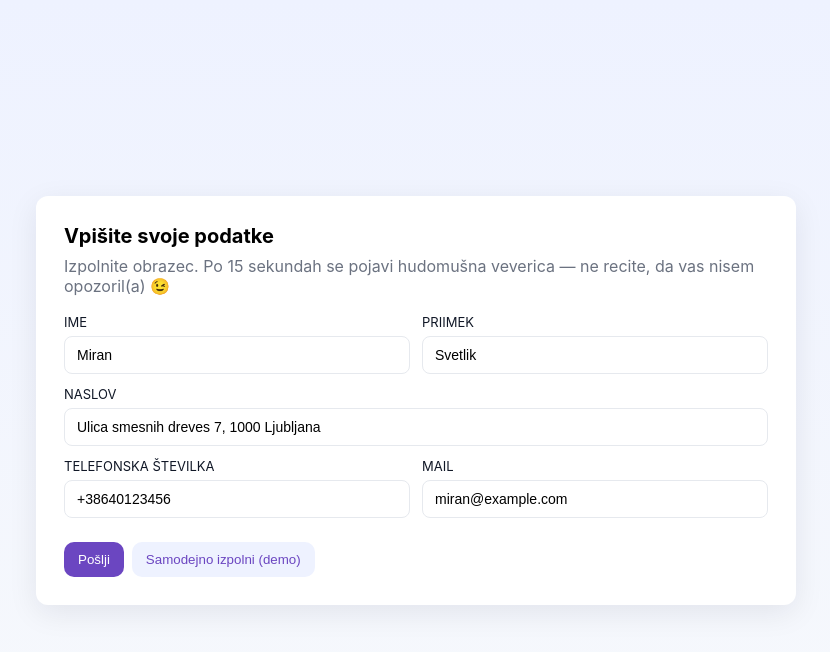
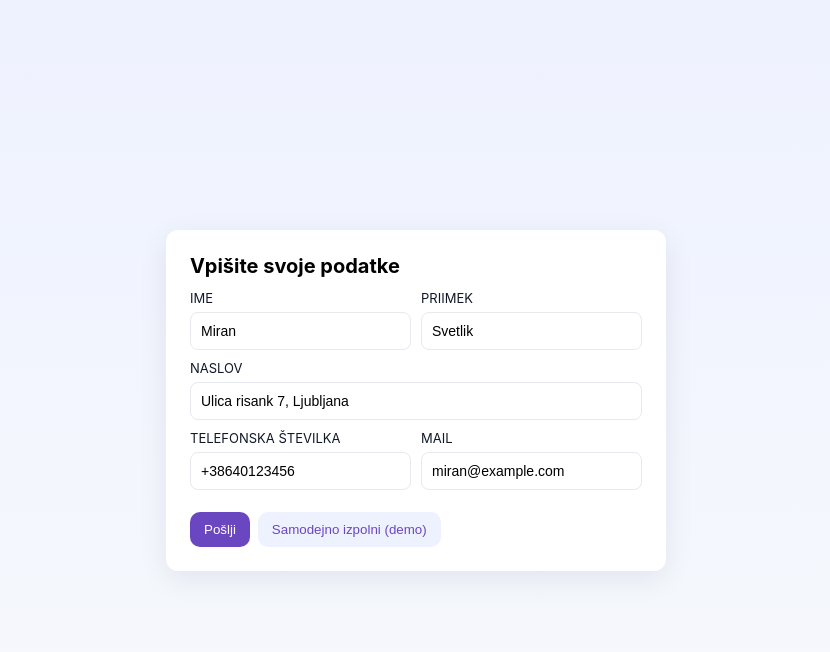
Before and after one commit to ovn-varnost/Ujemi_sreco, a plain HTML site: page index.html in a window 1280 px wide. Both pictures are taken after a click on the button "Samodejno izpolni (demo)". Shown: the whole page, without its empty margins (224-1054 px from the left). Drawn offline with Linux system fonts and the light colour scheme.

Commit message:
Refactor HTML structure and styles for squirrel form
Updated the title and modified styles for the card and form layout. Changed the squirrel animation and adjusted the timer for showing the squirrel.

```diff
--- a/index.html
+++ b/index.html
@@ -3,187 +3,121 @@
 <head>
   <meta charset="utf-8" />
   <meta name="viewport" content="width=device-width,initial-scale=1" />
-  <title>Obrazec — hudomušna veverica</title>
+  <title>Obrazec — risankasta veverica</title>
   <style>
     :root{ --bg:#f7f9fc; --card:#ffffff; --accent:#6b46c1; --muted:#6b7280 }
-    *{box-sizing:border-box}
-    body{font-family:Inter, ui-sans-serif, system-ui, -apple-system, "Segoe UI", Roboto, "Helvetica Neue", Arial; background:linear-gradient(180deg,#eef2ff 0%,var(--bg) 100%); margin:0; min-height:100vh; display:flex; align-items:center; justify-content:center; padding:32px}
-    .card{background:var(--card); width:760px; max-width:96vw; border-radius:12px; box-shadow:0 8px 30px rgba(12,17,43,0.08); padding:28px; position:relative; overflow:hidden}
-    h1{margin:0 0 8px 0; font-size:20px}
-    p.lead{margin:0 0 18px 0; color:var(--muted)}
+    *{box-sizing:border-box; margin:0; padding:0;}
+    body{font-family:Inter, ui-sans-serif, system-ui, -apple-system, "Segoe UI", Roboto, "Helvetica Neue", Arial; background:linear-gradient(180deg,#eef2ff 0%,var(--bg) 100%); min-height:100vh; display:flex; align-items:center; justify-content:center; padding:16px}
+    .card{background:var(--card); width:100%; max-width:500px; border-radius:12px; box-shadow:0 8px 30px rgba(12,17,43,0.08); padding:24px; position:relative; overflow:hidden}
+    h1{margin-bottom:12px; font-size:20px}
 
-    form{display:grid; grid-template-columns:1fr 1fr; gap:12px}
+    form{display:grid; grid-template-columns:1fr 1fr; gap:10px}
     label{display:flex; flex-direction:column; font-size:13px; color:#111827}
-    input{margin-top:6px; padding:10px 12px; border-radius:8px; border:1px solid #e6e9ee; font-size:14px}
+    input{margin-top:6px; padding:10px; border-radius:8px; border:1px solid #e6e9ee; font-size:14px}
     .full{grid-column:1 / -1}
     .actions{display:flex; gap:8px; margin-top:12px}
     button{background:var(--accent); color:white; border:none; padding:10px 14px; border-radius:10px; cursor:pointer}
     button.secondary{background:#eef2ff; color:var(--accent)}
 
-    /* HUDO-MUSNA VEVERICA */
-    .squirrel-wrap{position:absolute; right:18px; bottom:18px; width:220px; height:220px; pointer-events:auto}
-    .squirrel{width:100%; height:100%; display:flex; align-items:center; justify-content:center; opacity:0; transform:translateY(20px) scale(0.9); transition:all 700ms cubic-bezier(.2,.9,.2,1);}
-    .squirrel.show{opacity:1; transform:translateY(0) scale(1);}
+    /* RISANKASTA VEVERICA */
+    .squirrel-wrap{position:absolute; bottom:20px; right:-220px; width:200px; height:200px; pointer-events:auto; z-index:100}
+    .squirrel{width:100%; height:100%; position:relative; display:flex; align-items:center; justify-content:center; transform:translateX(0); transition:transform 1s cubic-bezier(0.68,-0.55,0.27,1.55);}
+    .nut{position:absolute; width:30px; height:30px; background:#a0522d; border-radius:50%; top:70%; left:0; transform:translateX(0) rotate(0deg); transition:transform 0.8s ease-in;}
 
-    /* little bounce + wiggle */
-    .squirrel .body{animation:bounce 1600ms infinite; transform-origin:center bottom}
-    .squirrel .tail{animation:wiggle 900ms infinite ease-in-out; transform-origin:40% 60%}
-
-    @keyframes bounce{
-      0%{transform:translateY(0)}
-      50%{transform:translateY(-6px)}
-      100%{transform:translateY(0)}
-    }
-    @keyframes wiggle{
-      0%{transform:rotate(0deg)}
-      50%{transform:rotate(10deg)}
-      100%{transform:rotate(0deg)}
-    }
-
-    /* speech bubble */
-    .speech{position:absolute; left:18px; top:18px; background:#fff9db; padding:10px 12px; border-radius:10px; box-shadow:0 6px 20px rgba(30,30,60,0.06); font-weight:600; color:#7b5200; transform:translateY(-6px) scale(.98); opacity:0; transition:all 400ms ease;}
-    .speech.show{opacity:1; transform:translateY(0) scale(1)}
-
-    /* small close */
-    .close-sq{position:absolute; right:8px; top:8px; background:transparent; border:none; font-size:18px; cursor:pointer}
-
-    @media (max-width:520px){ .squirrel-wrap{width:150px; height:150px} }
+    @media (max-width:520px){ .card{padding:16px;} .squirrel-wrap{width:150px; height:150px; bottom:10px;} }
   </style>
 </head>
 <body>
   <div class="card" role="main">
-    <button class="close-sq" id="resetForm" title="Počisti obrazec">⟲</button>
     <h1>Vpišite svoje podatke</h1>
-    <p class="lead">Izpolnite obrazec. Po 15 sekundah se pojavi hudomušna veverica — ne recite, da vas nisem opozoril(a) 😉</p>
 
     <form id="userForm" autocomplete="on">
-      <label>IME
-        <input id="ime" name="ime" type="text" required placeholder="Janez">
-      </label>
-
-      <label>PRIIMEK
-        <input id="priimek" name="priimek" type="text" required placeholder="Novak">
-      </label>
-
-      <label class="full">NASLOV
-        <input id="naslov" name="naslov" type="text" placeholder="Ulica 1, 1000 Ljubljana">
-      </label>
-
-      <label>TELEFONSKA ŠTEVILKA
-        <input id="telefon" name="telefon" type="tel" pattern="\+?[0-9 \-()]{6,20}" placeholder="+386 40 123 456">
-      </label>
-
-      <label>MAIL
-        <input id="email" name="email" type="email" required placeholder="ime@primer.si">
-      </label>
-
+      <label>IME<input id="ime" name="ime" type="text" required placeholder="Janez"></label>
+      <label>PRIIMEK<input id="priimek" name="priimek" type="text" required placeholder="Novak"></label>
+      <label class="full">NASLOV<input id="naslov" name="naslov" type="text" placeholder="Ulica 1, 1000 Ljubljana"></label>
+      <label>TELEFONSKA ŠTEVILKA<input id="telefon" name="telefon" type="tel" pattern="\+?[0-9 \-()]{6,20}" placeholder="+386 40 123 456"></label>
+      <label>MAIL<input id="email" name="email" type="email" required placeholder="ime@primer.si"></label>
       <div class="full actions">
         <button type="submit">Pošlji</button>
         <button type="button" class="secondary" id="demoFill">Samodejno izpolni (demo)</button>
       </div>
     </form>
 
-    <div class="speech" id="speech">Pazi! Hudomušna veverica prihaja...</div>
-
-    <div class="squirrel-wrap" aria-hidden="true">
-      <!-- Inline SVG veverica (po domače) -->
+    <div class="squirrel-wrap" id="squirrelWrap">
       <div class="squirrel" id="squirrel">
+        <!-- risankasta veverica SVG -->
         <svg viewBox="0 0 200 200" width="100%" height="100%" xmlns="http://www.w3.org/2000/svg" aria-hidden="true">
-          <g transform="translate(20,10)">
+          <g>
             <!-- tail -->
-            <path class="tail" d="M140 40 C170 10, 190 70, 140 110 C170 100, 120 150, 90 130 C60 110, 80 60, 110 50 C120 48,130 46,140 40" fill="#b4692a" stroke="#7a4210" stroke-width="2"/>
+            <path d="M140 40 C170 10, 190 70, 140 110 C170 100, 120 150, 90 130 C60 110, 80 60, 110 50 C120 48,130 46,140 40" fill="#ffb347" stroke="#e67e22" stroke-width="2"/>
             <!-- body -->
-            <ellipse class="body" cx="70" cy="90" rx="38" ry="42" fill="#d98c3a" stroke="#7a4210" stroke-width="2"/>
+            <ellipse cx="70" cy="90" rx="38" ry="42" fill="#f4a261" stroke="#e76f51" stroke-width="2"/>
             <!-- head -->
-            <circle cx="110" cy="70" r="20" fill="#d98c3a" stroke="#7a4210" stroke-width="2"/>
+            <circle cx="110" cy="70" r="20" fill="#f4a261" stroke="#e76f51" stroke-width="2"/>
             <!-- eye -->
-            <circle cx="116" cy="68" r="3.5" fill="#111"/>
+            <circle cx="116" cy="68" r="4" fill="#111"/>
             <!-- ear -->
-            <path d="M98 54 C94 42,110 44,106 56" fill="#d98c3a" stroke="#7a4210" stroke-width="1"/>
+            <path d="M98 54 C94 42,110 44,106 56" fill="#f4a261" stroke="#e76f51" stroke-width="1"/>
             <!-- nose -->
             <circle cx="124" cy="76" r="3" fill="#2b2b2b"/>
-            <!-- cheek -->
-            <ellipse cx="103" cy="78" rx="6" ry="3" fill="#fff7e6" opacity="0.6"/>
-            <!-- little paw -->
-            <ellipse cx="85" cy="110" rx="6" ry="4" fill="#7a4210"/>
-            <ellipse cx="60" cy="115" rx="6" ry="4" fill="#7a4210"/>
           </g>
         </svg>
+        <div class="nut" id="nut"></div>
       </div>
     </div>
   </div>
 
   <script>
+    const squirrelWrap = document.getElementById('squirrelWrap');
     const squirrel = document.getElementById('squirrel');
-    const speech = document.getElementById('speech');
+    const nut = document.getElementById('nut');
     const demoFill = document.getElementById('demoFill');
-    const resetForm = document.getElementById('resetForm');
     const form = document.getElementById('userForm');
+    let timer = null;
 
-    let timer = null;
-    function scheduleSquirrel(delayMs = 15000){
+    function scheduleSquirrel(delayMs = 10000){
       clearTimeout(timer);
-      // hide first
-      squirrel.classList.remove('show');
-      speech.classList.remove('show');
+      squirrelWrap.style.right = '-220px';
+      nut.style.transform = 'translateX(0) rotate(0deg)';
 
       timer = setTimeout(()=>{
-        // show speech then squirrel with a tiny stagger
-        speech.classList.add('show');
-        setTimeout(()=> squirrel.classList.add('show'), 300);
+        // Skakljanje iz desne
+        squirrelWrap.style.transition = 'right 1s cubic-bezier(0.68,-0.55,0.27,1.55)';
+        squirrelWrap.style.right = '20px';
+        setTimeout(()=>{
+          // Vrže lešnik
+          nut.style.transform = 'translateX(180px) rotate(720deg)';
+        }, 600);
       }, delayMs);
     }
 
-    // Start the 15s timer when page loads
-    scheduleSquirrel(15000);
+    scheduleSquirrel(10000);
 
-    // Demo button fills sample data and restarts timer
     demoFill.addEventListener('click', ()=>{
       document.getElementById('ime').value = 'Miran';
       document.getElementById('priimek').value = 'Svetlik';
-      document.getElementById('naslov').value = 'Ulica smesnih dreves 7, 1000 Ljubljana';
+      document.getElementById('naslov').value = 'Ulica risank 7, Ljubljana';
       document.getElementById('telefon').value = '+38640123456';
       document.getElementById('email').value = 'miran@example.com';
-      scheduleSquirrel(15000);
+      scheduleSquirrel(10000);
     });
 
-    // Reset button clears form and hides squirrel
-    resetForm.addEventListener('click', ()=>{
-      form.reset();
-      squirrel.classList.remove('show');
-      speech.classList.remove('show');
-      scheduleSquirrel(15000);
+    Array.from(document.querySelectorAll('input')).forEach(inp=>{
+      inp.addEventListener('input', ()=> scheduleSquirrel(10000));
+      inp.addEventListener('focus', ()=> scheduleSquirrel(10000));
     });
 
-    // If user interacts with inputs, restart the timer so it doesn't surprise them immediately
-    Array.from(document.querySelectorAll('input')).forEach(inp=>{
-      inp.addEventListener('input', ()=> scheduleSquirrel(15000));
-      inp.addEventListener('focus', ()=> scheduleSquirrel(15000));
-    });
-
-    // Example simple submit handler
     form.addEventListener('submit', (e)=>{
       e.preventDefault();
       const data = new FormData(form);
       const obj = Object.fromEntries(data.entries());
-      // small client-side validation note
       if(!obj.ime || !obj.priimek || !obj.email){
         alert('Prosim izpolnite obvezna polja (ime, priimek, mail).');
         return;
       }
-      // show a friendly message (in a real app you'd send this to a server)
-      alert('Hvala, vaš obrazec je prejet! — ampak pazite: veverica še pride 😄');
-      scheduleSquirrel(15000);
+      // brez sporočila o veverici
+      scheduleSquirrel(10000);
     });
-
-    // Accessibility: allow closing the squirrel by clicking it
-    squirrel.addEventListener('click', ()=>{
-      squirrel.classList.remove('show');
-      speech.classList.remove('show');
-    });
-
-    // If user leaves the page or focuses another tab, still show after the same time (no background work possible beyond setTimeout)
-    // scheduleSquirrel already uses setTimeout; browsers may throttle timers in background tabs.
 
   </script>
 </body>
```
